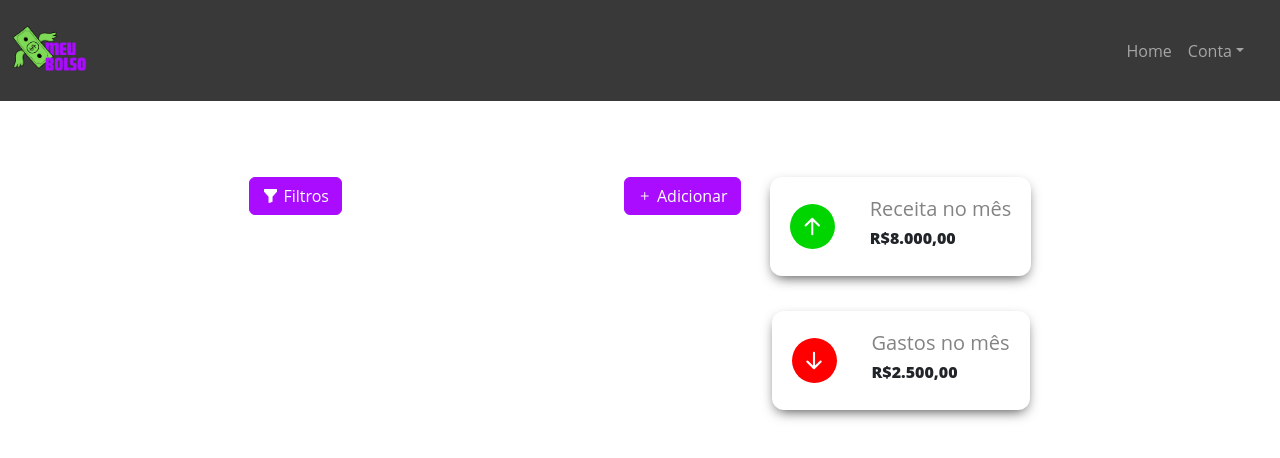
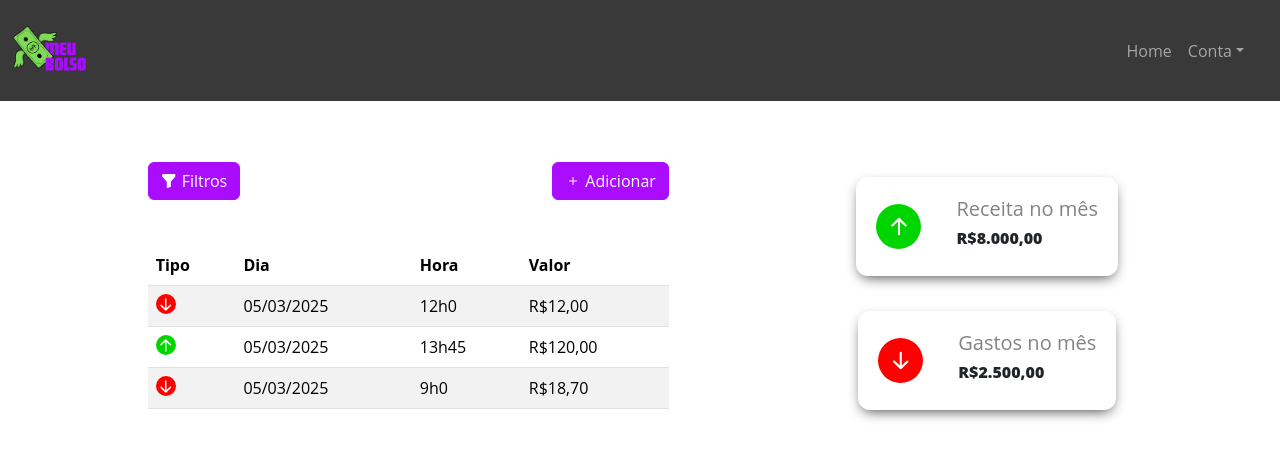
Before and after one commit to YagoFogaca/meu-bolso-front-end, a React (Vite) app: page / in a window 1280 px wide. Shown: the top 458 px of the page. Built offline with nearby package versions, Linux system fonts and the light colour scheme.

Commit message:
feat: implementação da tabela para mostrar movimentações

```diff
--- a/src/components-style/section/index.section.js
+++ b/src/components-style/section/index.section.js
@@ -2,13 +2,12 @@ import styled from "styled-components";
 
 export const SectionStyled = styled.section`
   width: 100%;
-  height: 100vh;
   max-width: 1326px;
   min-width: 310px;
   padding: 5px;
 
   display: flex;
-  justify-content: center;
+  justify-content: space-around;
   flex-direction: row;
   flex-wrap: wrap;
   align-items: flex-start;
--- a/src/components/section-movement-information/index.section-movement-information.jsx
+++ b/src/components/section-movement-information/index.section-movement-information.jsx
@@ -1,5 +1,6 @@
 import { OffcanvasComponents } from "../offcanvas/index.offcanvas.jsx";
 import { ModalCreate } from "../modal-create/index.modal-create.jsx";
+import { TableMovements } from "../table-movements/index.table-movements.jsx";
 import * as C from "./section-movement-information.styled.js";
 
 export const SectionMovementInformation = () => {
@@ -10,6 +11,9 @@ export const SectionMovementInformation = () => {
           <OffcanvasComponents />
           <ModalCreate />
         </C.CardFilter>
+        <C.SectionTable>
+          <TableMovements />
+        </C.SectionTable>
       </C.SectionMovementInformation>
     </>
   );
--- a/src/components/section-movement-information/section-movement-information.styled.js
+++ b/src/components/section-movement-information/section-movement-information.styled.js
@@ -4,15 +4,26 @@ import styled from "styled-components";
 export const SectionMovementInformation = styled.section`
   width: 45%;
   min-width: 290px;
-  padding: 15px;
+  display: flex;
+  flex-direction: row;
+  align-items: stretch;
+  gap: 45px;
+  flex-wrap: wrap;
+  justify-content: space-between;
 `;
 
 export const CardFilter = styled.section`
+  width: 100%;
   display: flex;
   flex-direction: row;
   justify-content: space-between;
   align-items: stretch;
+
   .bi-funnel-fill {
     padding-right: 5px;
   }
 `;
+
+export const SectionTable = styled.section`
+  width: 100%;
+`;
--- /dev/null
+++ b/src/components/table-movements/index.table-movements.jsx
@@ -0,0 +1,56 @@
+import { Table } from "react-bootstrap";
+
+import {
+  IconMovimentRevenueVariant,
+  IconMovimentExpensesVariant,
+} from "../../components-style/div-icons/index.div-icons";
+
+export const TableMovements = () => {
+  return (
+    <>
+      <Table striped>
+        <thead>
+          <tr>
+            <th>Tipo</th>
+            <th>Dia</th>
+            <th>Hora</th>
+            <th>Valor</th>
+          </tr>
+        </thead>
+        <tbody>
+          <tr>
+            <td>
+              <IconMovimentExpensesVariant>
+                <i class="bi bi-arrow-down-short"></i>
+              </IconMovimentExpensesVariant>
+            </td>
+            <td>05/03/2025</td>
+            <td>12h0</td>
+            <td>R$12,00</td>
+          </tr>
+          <tr>
+            <td>
+              {" "}
+              <IconMovimentRevenueVariant>
+                <i class="bi bi-arrow-up-short"></i>
+              </IconMovimentRevenueVariant>
+            </td>
+            <td>05/03/2025</td>
+            <td>13h45</td>
+            <td>R$120,00</td>
+          </tr>
+          <tr>
+            <td>
+              <IconMovimentExpensesVariant>
+                <i class="bi bi-arrow-down-short"></i>
+              </IconMovimentExpensesVariant>
+            </td>
+            <td>05/03/2025</td>
+            <td>9h0</td>
+            <td>R$18,70</td>
+          </tr>
+        </tbody>
+      </Table>
+    </>
+  );
+};
```
Also changed, not shown: src/components/table-movements/index.table-movements.styled.js (added).
